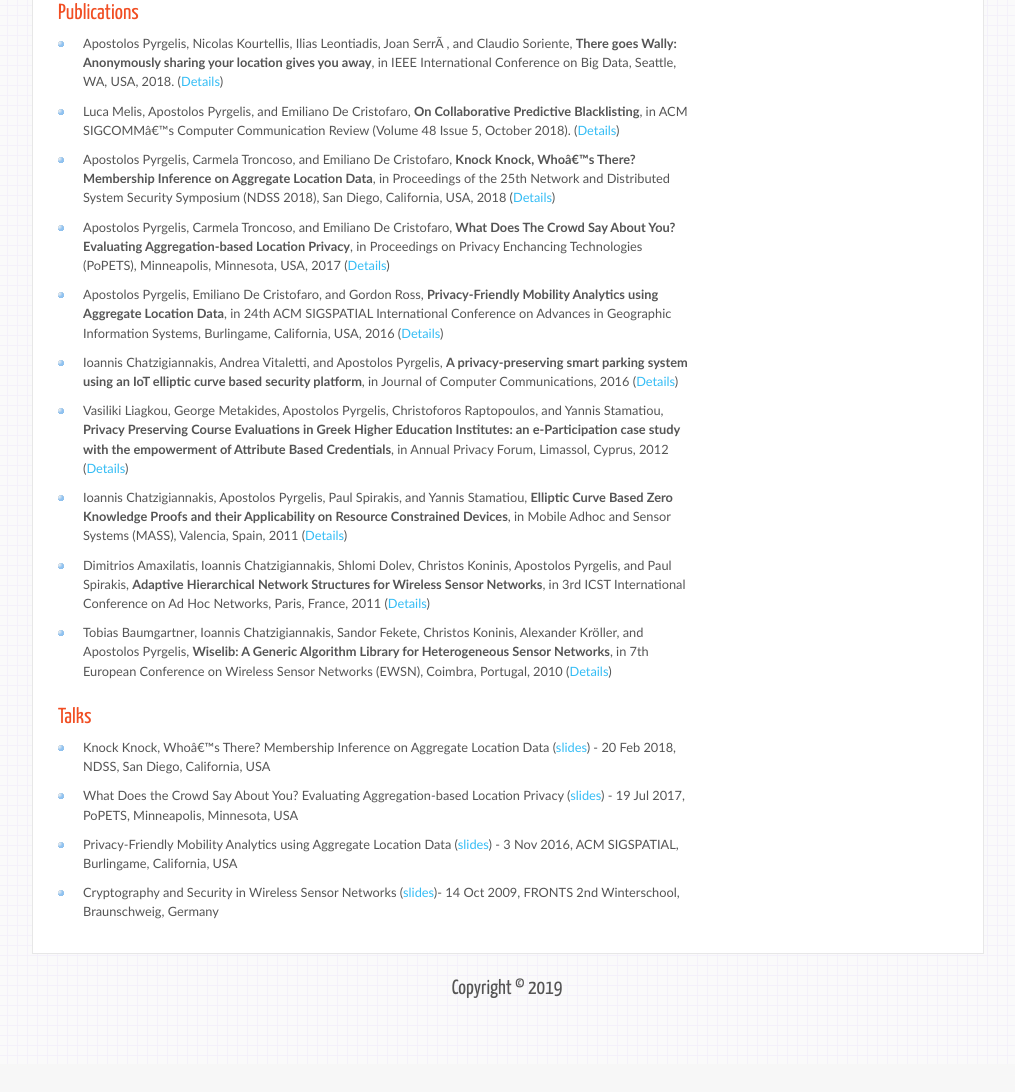
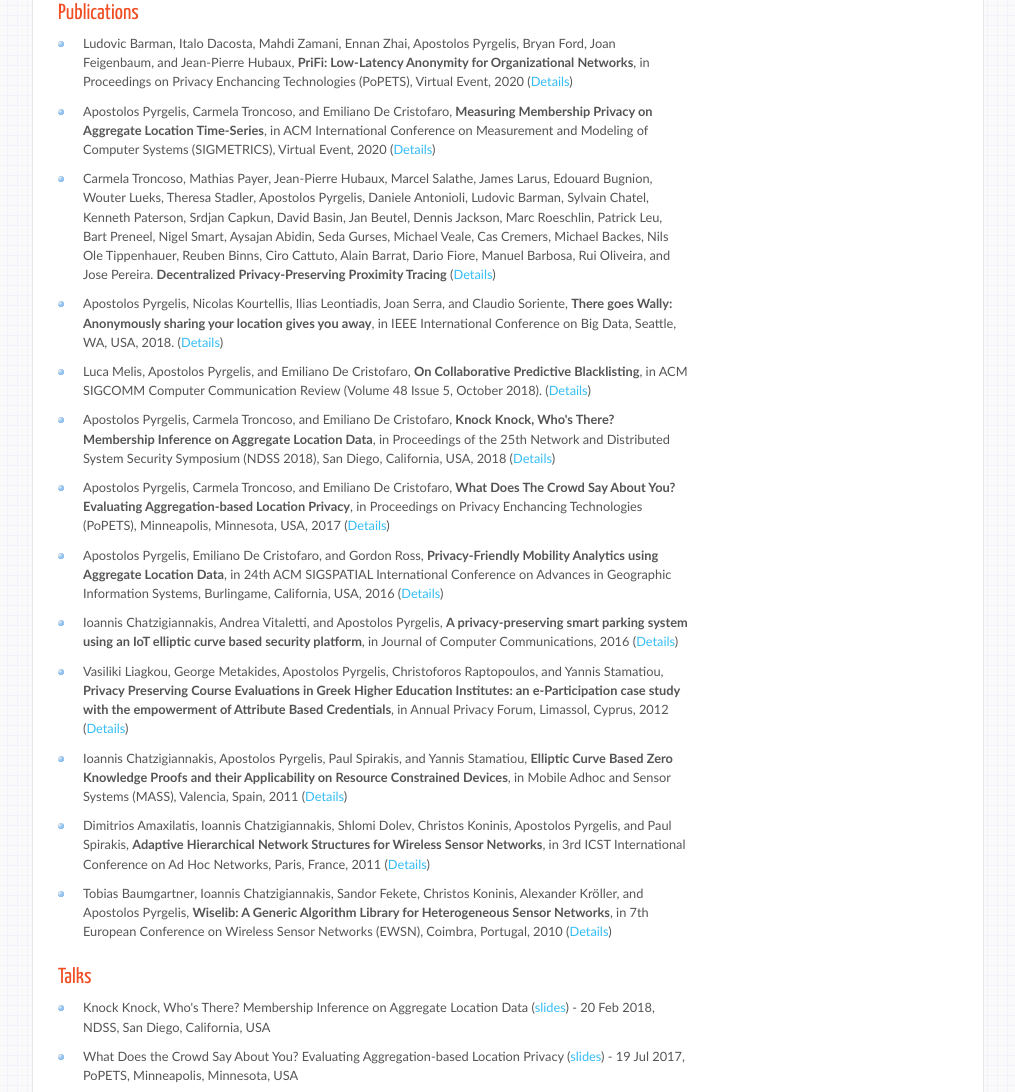
Before and after one commit to mex2meou/mex2meou.github.io, a plain HTML site: page research.html in a window 1280 px wide. Shown: the part 245-1337 px from the top of the page, without its empty margins (133-1148 px from the left). Before the commit the page ends 1309 px from the top, so only its background shows below. Drawn offline with Linux system fonts and the light colour scheme.

Commit message:
small update

```diff
--- a/research.html
+++ b/research.html
@@ -34,10 +34,13 @@
 
         <h2>Publications</h2>
         <ul>
-		  <li>Apostolos Pyrgelis, Nicolas Kourtellis, Ilias Leontiadis, Joan Serrà, and Claudio Soriente, <strong>There goes Wally: Anonymously sharing your location gives you away</strong>, in IEEE International Conference on Big Data, Seattle, WA, USA, 2018. (<a href="https://arxiv.org/abs/1806.02701">Details</a>)</li>
-		  <li>Luca Melis, Apostolos Pyrgelis, and Emiliano De Cristofaro, <strong>On Collaborative Predictive Blacklisting</strong>, in ACM SIGCOMM’s Computer Communication Review (Volume 48 Issue 5, October 2018). (<a href="https://arxiv.org/abs/1810.02649">Details</a>)</li>
-		  <li>Apostolos Pyrgelis, Carmela Troncoso, and Emiliano De Cristofaro, <strong>Knock Knock, Who’s There? Membership Inference on Aggregate Location Data</strong>, in Proceedings of the 25th Network and Distributed System Security Symposium (NDSS 2018), San Diego, California, USA, 2018 (<a href="https://arxiv.org/abs/1708.06145">Details</a>)</li>
-          <li>Apostolos Pyrgelis, Carmela Troncoso, and Emiliano De Cristofaro, <strong>What Does The Crowd Say About You? Evaluating Aggregation-based Location Privacy</strong>, in Proceedings on Privacy Enchancing Technologies (PoPETS), Minneapolis, Minnesota, USA, 2017 (<a href="https://arxiv.org/abs/1703.00366">Details</a>)
+		  <li>Ludovic Barman, Italo Dacosta, Mahdi Zamani, Ennan Zhai, Apostolos Pyrgelis, Bryan Ford, Joan Feigenbaum, and Jean-Pierre Hubaux, <strong>PriFi: Low-Latency Anonymity for Organizational Networks</strong>, in Proceedings on Privacy Enchancing Technologies (PoPETS), Virtual Event, 2020 (<a href="https://petsymposium.org/2020/files/papers/issue4/popets-2020-0059.pdf">Details</a>)</li>
+		  <li>Apostolos Pyrgelis, Carmela Troncoso, and Emiliano De Cristofaro, <strong>Measuring Membership Privacy on Aggregate Location Time-Series</strong>, in ACM International Conference on Measurement and Modeling of Computer Systems (SIGMETRICS), Virtual Event, 2020 (<a href="https://arxiv.org/abs/1902.07456">Details</a>)</li>
+		  <li>Carmela Troncoso, Mathias Payer, Jean-Pierre Hubaux, Marcel Salathe, James Larus, Edouard Bugnion, Wouter Lueks, Theresa Stadler, Apostolos Pyrgelis, Daniele Antonioli, Ludovic Barman, Sylvain Chatel, Kenneth Paterson, Srdjan Capkun, David Basin, Jan Beutel, Dennis Jackson, Marc Roeschlin, Patrick Leu, Bart Preneel, Nigel Smart, Aysajan Abidin, Seda Gurses, Michael Veale, Cas Cremers, Michael Backes, Nils Ole Tippenhauer, Reuben Binns, Ciro Cattuto, Alain Barrat, Dario Fiore, Manuel Barbosa, Rui Oliveira, and Jose Pereira. <strong>Decentralized Privacy-Preserving Proximity Tracing</strong> (<a href="https://arxiv.org/abs/2005.12273">Details</a>)</li>
+		  <li>Apostolos Pyrgelis, Nicolas Kourtellis, Ilias Leontiadis, Joan Serra, and Claudio Soriente, <strong>There goes Wally: Anonymously sharing your location gives you away</strong>, in IEEE International Conference on Big Data, Seattle, WA, USA, 2018. (<a href="https://arxiv.org/abs/1806.02701">Details</a>)</li>
+		  <li>Luca Melis, Apostolos Pyrgelis, and Emiliano De Cristofaro, <strong>On Collaborative Predictive Blacklisting</strong>, in ACM SIGCOMM Computer Communication Review (Volume 48 Issue 5, October 2018). (<a href="https://arxiv.org/abs/1810.02649">Details</a>)</li>
+		  <li>Apostolos Pyrgelis, Carmela Troncoso, and Emiliano De Cristofaro, <strong>Knock Knock, Who's There? Membership Inference on Aggregate Location Data</strong>, in Proceedings of the 25th Network and Distributed System Security Symposium (NDSS 2018), San Diego, California, USA, 2018 (<a href="https://arxiv.org/abs/1708.06145">Details</a>)</li>
+          <li>Apostolos Pyrgelis, Carmela Troncoso, and Emiliano De Cristofaro, <strong>What Does The Crowd Say About You? Evaluating Aggregation-based Location Privacy</strong>, in Proceedings on Privacy Enchancing Technologies (PoPETS), Minneapolis, Minnesota, USA, 2017 (<a href="https://arxiv.org/abs/1703.00366">Details</a>)</li>
 		  <li>Apostolos Pyrgelis, Emiliano De Cristofaro, and Gordon Ross, <strong>Privacy-Friendly Mobility Analytics using Aggregate Location Data</strong>, in 24th ACM SIGSPATIAL International Conference on Advances in Geographic Information Systems, Burlingame, California, USA, 2016 (<a href="http://dl.acm.org/citation.cfm?id=2996971">Details</a>)</li>
           <li>Ioannis Chatzigiannakis, Andrea Vitaletti, and Apostolos Pyrgelis, <strong>A privacy-preserving smart parking system using an IoT elliptic curve based security platform</strong>, in Journal of Computer Communications, 2016 (<a href="http://www.sciencedirect.com/science/article/pii/S014036641630072X">Details</a>)</li>
           <li>Vasiliki Liagkou, George Metakides, Apostolos Pyrgelis, Christoforos Raptopoulos, and Yannis Stamatiou,
@@ -49,7 +52,7 @@
 
 		<h2>Talks</h2>
 		<ul>
-			<li>Knock Knock, Who’s There? Membership Inference on Aggregate Location Data (<a href="files/ndss.pdf">slides</a>) - 20 Feb 2018, NDSS, San Diego, California, USA</li>
+			<li>Knock Knock, Who's There? Membership Inference on Aggregate Location Data (<a href="files/ndss.pdf">slides</a>) - 20 Feb 2018, NDSS, San Diego, California, USA</li>
 			<li>What Does the Crowd Say About You? Evaluating Aggregation-based Location Privacy (<a href="files/pets.pdf">slides</a>) - 19 Jul 2017, PoPETS, Minneapolis, Minnesota, USA</li>
 			<li>Privacy-Friendly Mobility Analytics using Aggregate Location Data (<a href="files/sigspatial.pdf">slides</a>) - 3 Nov 2016, ACM SIGSPATIAL, Burlingame, California, USA</li>
 			<li>Cryptography and Security in Wireless Sensor Networks (<a href="files/fronts.pdf">slides</a>)- 14 Oct 2009, FRONTS 2nd Winterschool, Braunschweig, Germany</li>
@@ -57,7 +60,7 @@
       </div>
     </div>
     <div id="footer">
-      <p>Copyright &copy; 2019</p>
+      <p>Copyright &copy; 2020</p>
     </div>
   </div>
 </body>
```
Also changed, not shown: contact.html (+1 -1 lines), index.html (+2 -2 lines), service.html (+2 -2 lines), teaching.html (+1 -1 lines), 1 other file.
